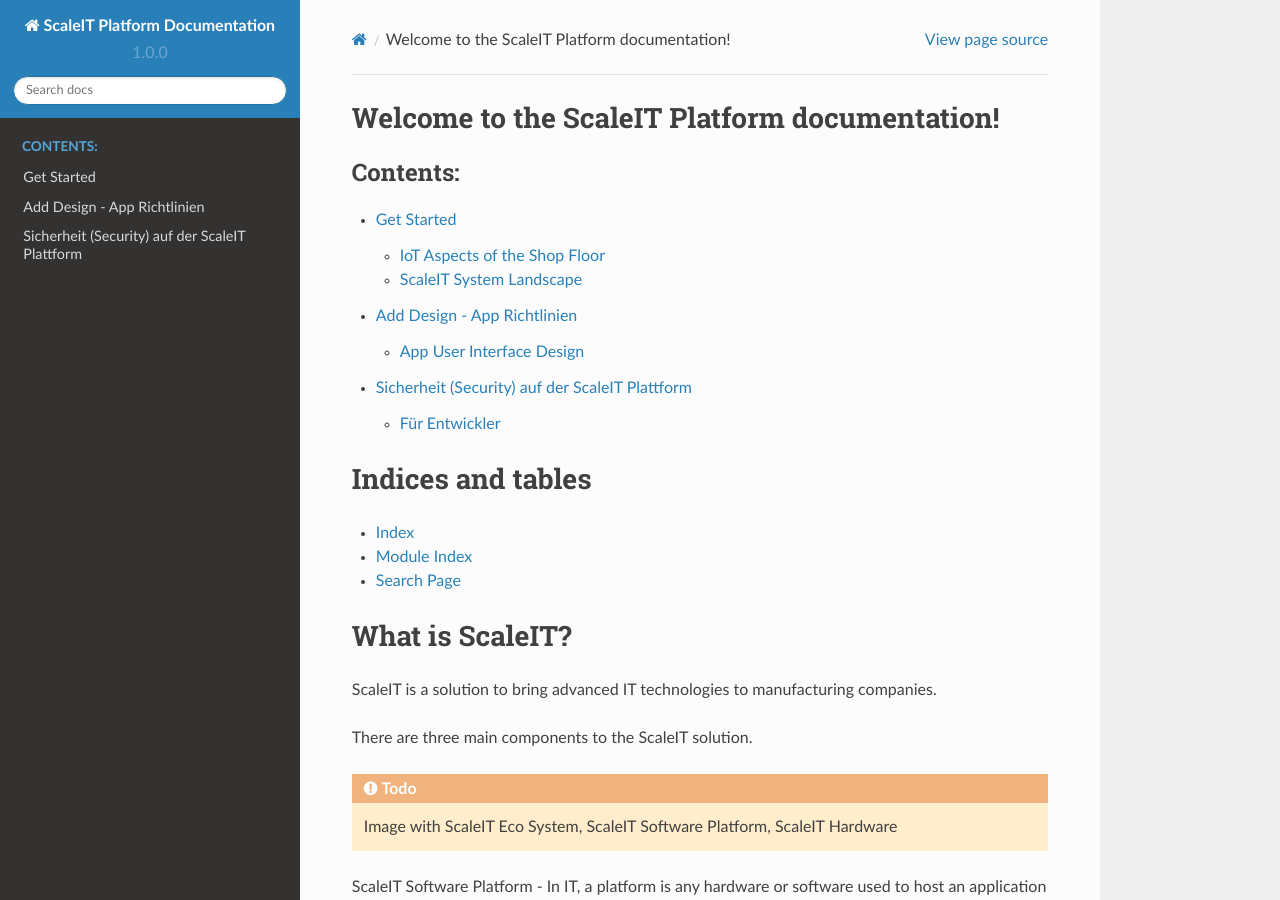
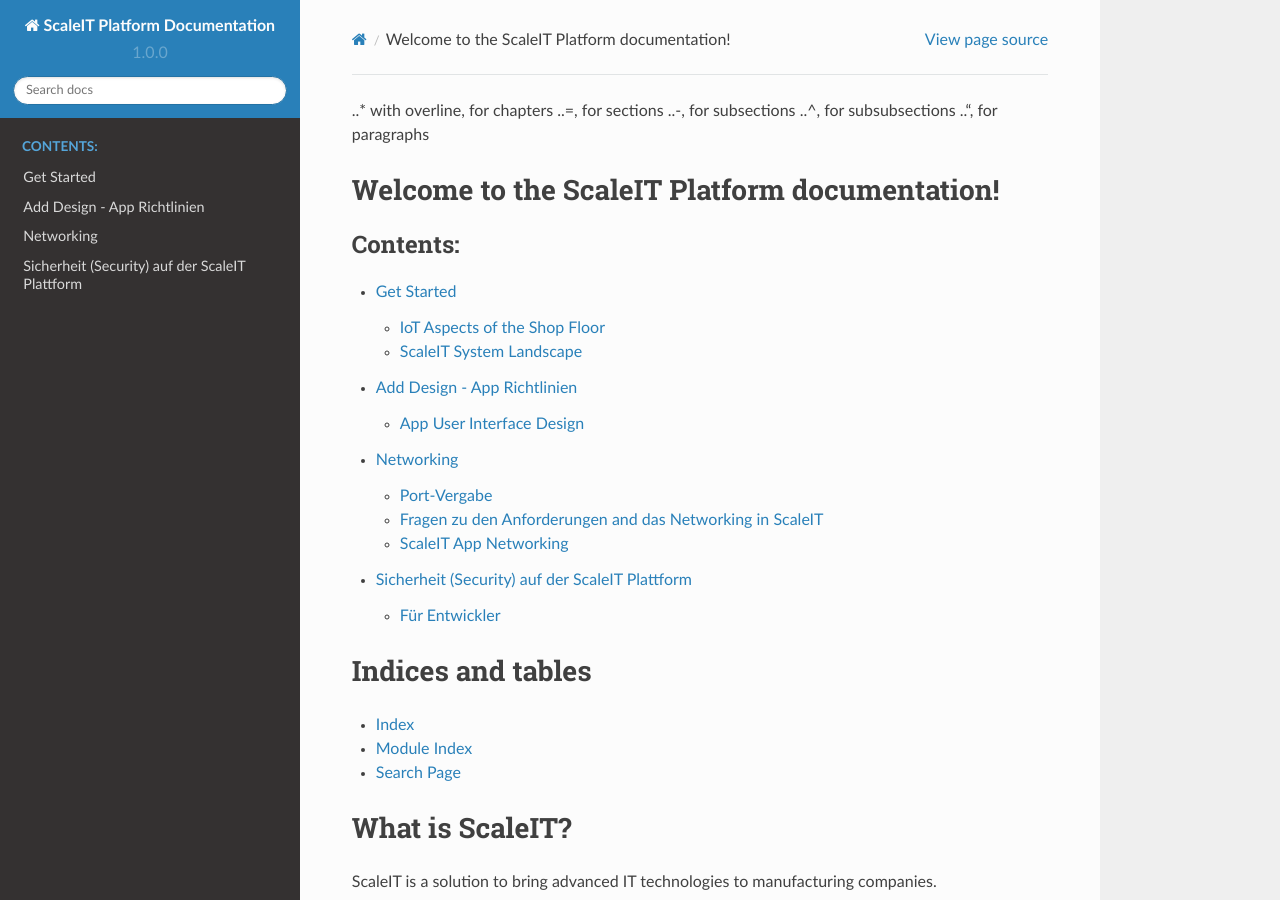
Before and after one commit to ScaleIT-Org/documentation, a Sphinx documentation site: the page built from source/index.rst, in a window 1280 px wide and 900 px high. Built offline with Sphinx 7.4.7 and the Read the Docs theme 2.0.0, drawn with Linux system fonts in a browser that asks for light colours; pages that are not in the unit, such as notebooks, are missing from menus; some of the changed lines change nothing that is shown.

Commit message:
added initial networking chapter

```diff
--- a/source/index.rst
+++ b/source/index.rst
@@ -2,6 +2,15 @@
    sphinx-quickstart on Fri Dec 22 17:52:47 2017.
    You can adapt this file completely to your liking, but it should at least
    contain the root `toctree` directive.
+
+.. Headings
+.. # with overline, for parts
+..* with overline, for chapters
+..=, for sections
+..-, for subsections
+..^, for subsubsections
+..“, for paragraphs
+
 
 Welcome to the ScaleIT Platform documentation!
 ==========================================================
@@ -13,6 +22,7 @@
    getstarted
    proposition
    appdesign
+   networking
    security
 
 Indices and tables
@@ -47,3 +57,9 @@
    :alt: ScaleIT value proposition in one glance
 
    ScaleIT value proposition in one glance.
+
+
+TEST
+=======
+
+RST Tests here
--- /dev/null
+++ b/source/networking.rst
@@ -0,0 +1,99 @@
+Networking
+==========
+
+Port-Vergabe
+------------
+
+Network Ports für Apps
+^^^^^^^^^^^^^^^^^^^^^^
+
+Als Konvention werden Ports innerhalb der Plattform zwischen den dynamischen Ports 49,152 und 65,535 vergeben.
+
+* Port range 49500 through 49599 for platform components
+* Port range 49600 through 49699 for business essentials components
+* Port range 49700 and above for apps
+
+Port ranges are assigned for companies, e.g. 49700-49900 for Ondics Apps
+
+Tabelle der Port-Konventionen in ScaleIT:
+
++-------+----------------+--------------+
+|  Port |   Komponente   | Organisation |
++=======+================+==============+
+|   80  | ScaleIT Proxy  |  ScaleIT-Org |
++-------+-----+----------+--------------+
+| 49500-49699 ||    **ScaleIT-Org**     |
++-------+-----+-------------------------+
+| 49500 | Rancher Server                |
++-------+-------------------------------+
+| 49501 | App Registry                  |
++-------+-------------------------------+
+| 49502 | Identity Management           |
++-------+-----+-------------------------+
+| 49700-49900 ||   **Ondics GmbH**      |
++-------+-----+-------------------------+
+| 49700 |             ...               |
++-------+-------------------------------+
+| 49701 |            ...                |
++-------+-------------------------------+
+
+
+Fragen zu den Anforderungen and das Networking in ScaleIT
+---------------------------------------------------------
+
+* Der Zugang nach außen soll möglich sein (z.B. "ping google.de")
+* Wie werden zentrale Services aus einem Container angesprochen?
+    * Ideal wäre sowas wie "ping apphub.coreservice.scaleit"?
+* Wie werden andere Container angesprochen? Achtung: Apps können mehrfach instantiiert werden oder auf verschiedenen Hosts laufen!
+    * Ideal wäre "ping pacman_1.host_1.scaleit"
+* Wie können Services von außen angesprochen werden?
+    * Hierzu sollte im Firmennetz *.scaleit.company.com an die ScaleIT-Plattform weitergeleitet werden
+    * Der DNS-Name pacman_1.host_1.scaleit.company.com würde dann zur App führen
+
+
+Was muss in den docker-compose stehen?
+    Springe zu `Docker Compose network configuration`_
+
+Was muss auf Docker-Ebene passieren (sollen wir ein eigenes Docker-Netzwerk definieren?)
+    Ja, auf Docker (Container) Ebene wird es mehrere Netzwerke geben. Siehe `ScaleIT App Networking`_
+
+
+.. _Docker Compose network configuration:
+Docker Compose hier!
+
+.. _ScaleIT App Networking:
+
+ScaleIT App Networking
+----------------------
+
+Ein logischer Server mit zentralen Diensten, die nur einmalig im System vorkommen können:
+
+* Rancher
+* App-Hub
+* Licence Manager
+* Yellow Pages (ETCD)
+* LDAP / OAuth-Server
+
+Ein oder mehrere Hosts, auf dem Apps laufen.
+
+Diagrams inspired by `_1Backend <https://github.com/1backend/1backend/blob/master/docs/services.md>`_
+
+.. code-block:: none
+
+
+                Internet                                            Firmen-Intranet
+    /------------------------------\ /--------------------------------------------------------------------------------------\
+                                                                    ScaleIT-Netz
+                                                                  /---------------------------------------------------------\
+
+
+               client request                  client request                               client request
+               to service A                    to service A                                 to service A
+    (        ) -----------------> |----------| -----------------> |-----------------------| -----------------> |------------|
+    ( client )                    | Firewall |                    | ScaleIT Reverse Proxy |                    |    Apps    |
+    (        ) <----------------- |----------| <----------------- |-----------------------| <----------------- |------------|
+               service A response              service A response                           service A response
+               to client                       to client                                    to client
+                                                                  ^
+                                                                  |
+                                                                  |---- place of instrumentation and other magic
```
